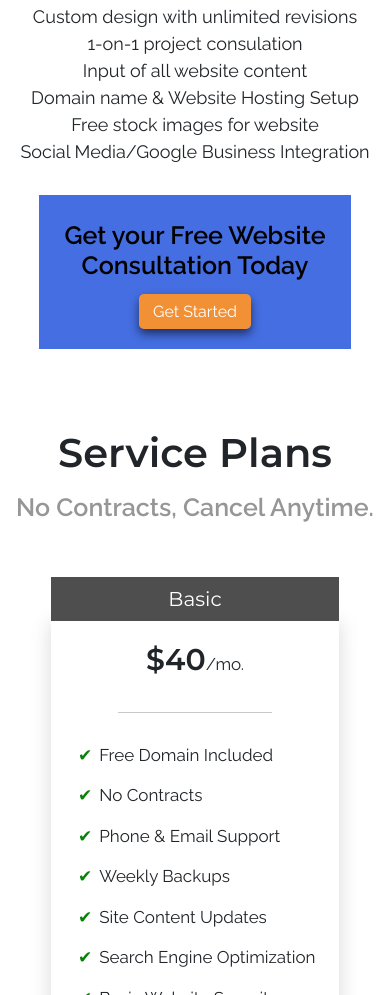
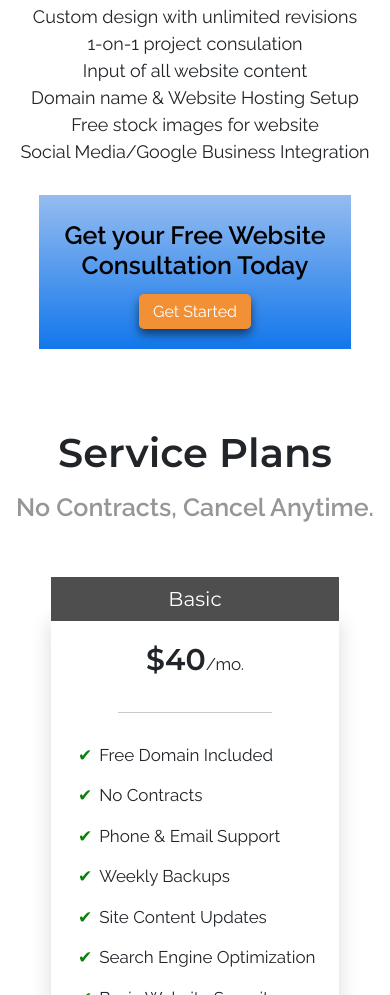
Before and after one commit to tryptonite/KyzenWebDesign, a website: page services.html in a window 390 px wide. Shown: the part 943-1938 px from the top of the page. Drawn offline with nearby package versions, Linux system fonts and the light colour scheme.

Commit message:
linear-g on serv-cv

```diff
--- a/sass/abstracts/_media.scss
+++ b/sass/abstracts/_media.scss
@@ -148,6 +148,10 @@
             }
         }
 
+        .serv-cv-1{
+            background:linear-gradient(rgb(149, 188, 240), rgb(18, 119, 235));
+        }
+
         & .convert-btn{
             font-size:$mobile-alt-font;
             font-weight: normal;
--- a/sass/pages/_services.scss
+++ b/sass/pages/_services.scss
@@ -51,7 +51,7 @@
 }
 
 .serv-cv-1{
-    background-color:rgba(14, 68, 218, 0.774);
+    background:linear-gradient(to right, rgb(149, 188, 240), rgb(18, 119, 235));
 
     & h5{
         color:$color-black;
```
Also changed, not shown: css/style.css.
